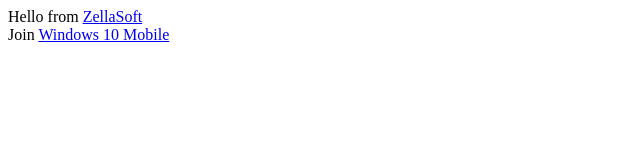
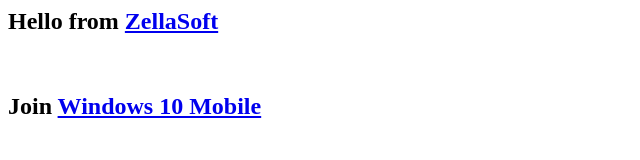
Before and after one commit to Windows10Mobile/Windows10Mobile.github.io, a plain HTML site: page index.html in a window 1280 px wide. Shown: the whole page, without its empty margins (0-640 px from the left). Drawn offline with Linux system fonts and the light colour scheme.

Commit message:
Update index.html

```diff
--- a/index.html
+++ b/index.html
@@ -1,3 +1,3 @@
-Hello from <a href="ZellaSoft.t.me">ZellaSoft</a>
+<h2>Hello from <a href="https://ZellaSoft.t.me">ZellaSoft</a></h2>
 <br/>
-Join <a href="Windows10Phone.t.me">Windows 10 Mobile</a>
+<h2>Join <a href="https://Windows10Phone.t.me">Windows 10 Mobile</a></h2>
```
